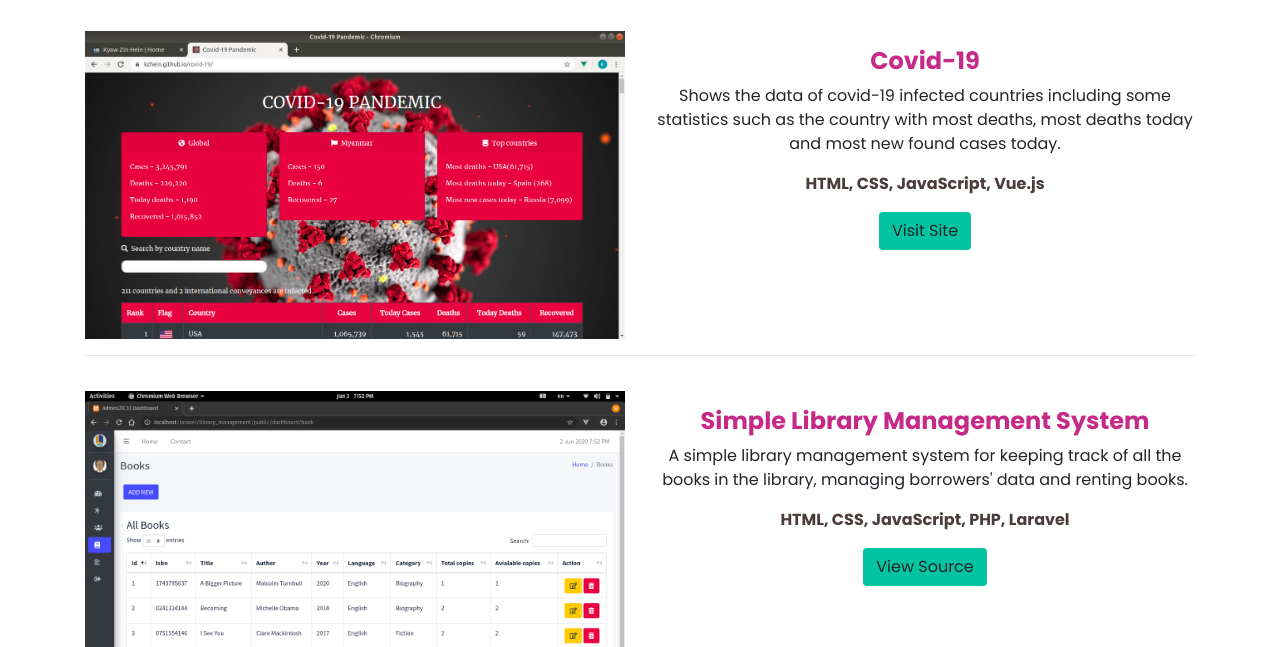
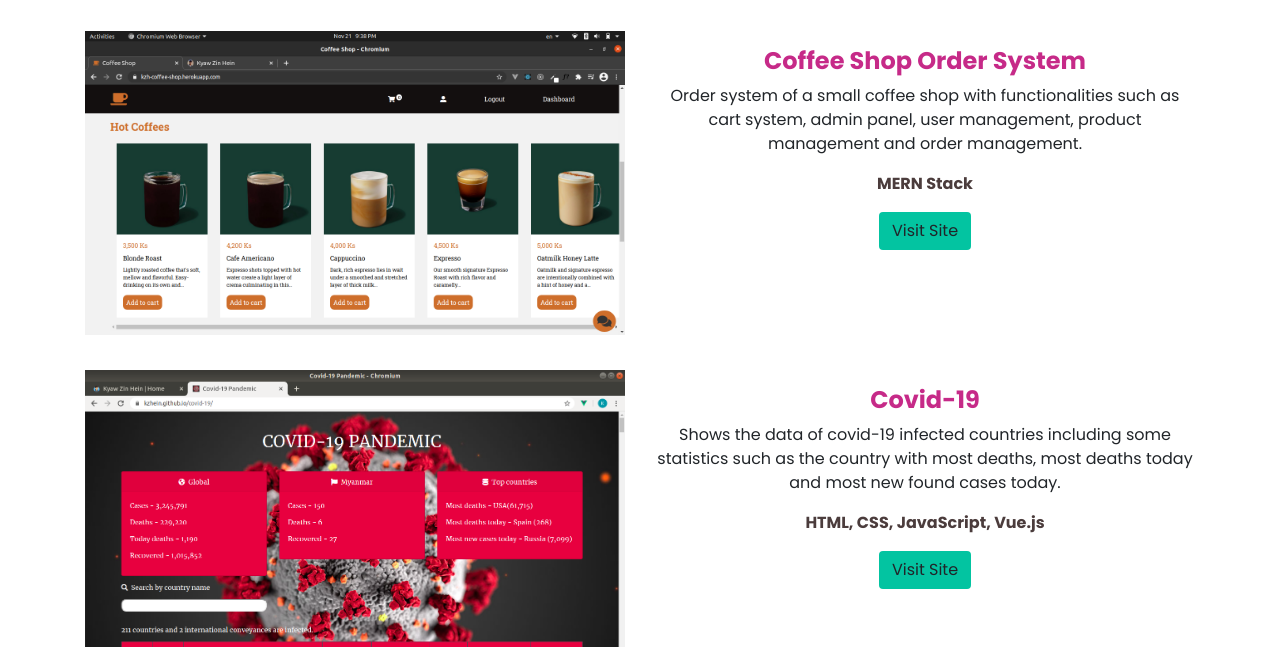
Before and after one commit to kzhein/kzhein.github.io, a plain HTML site: page index.html in a window 1280 px wide. Shown: the part 305-952 px from the top of the page. Drawn offline with nearby package versions, Linux system fonts and the light colour scheme.

Commit message:
add coffee-shop project

```diff
--- a/index.html
+++ b/index.html
@@ -32,6 +32,18 @@
       <h2 class='text-center'>What I'v created</h2>
       <div class="row project">
         <div class="col-md-6 project-image">
+          <img src="img/projects/coffee-shop.png" class='w-100' alt="Covid-19 data viewer">
+        </div>
+        <div class="col-md-6 project-details text-center mb-3">
+          <h4 class='mt-3'>Coffee Shop Order System</h4>
+          <p>Order system of a small coffee shop with functionalities such as cart system, admin panel, user management, product management and order management.</p>
+          <p class="tech">MERN Stack</p>
+          <a href="https://kzh-coffee-shop.herokuapp.com/" target='_blank' class="btn" >Visit Site</a>
+        </div>
+
+      </div>
+      <div class="row project">
+        <div class="col-md-6 project-image">
           <img src="img/projects/covid-19.png" class='w-100' alt="Covid-19 data viewer">
         </div>
         <div class="col-md-6 project-details text-center mb-3">
```
Also changed, not shown: img/projects/coffee-shop.png (added).
